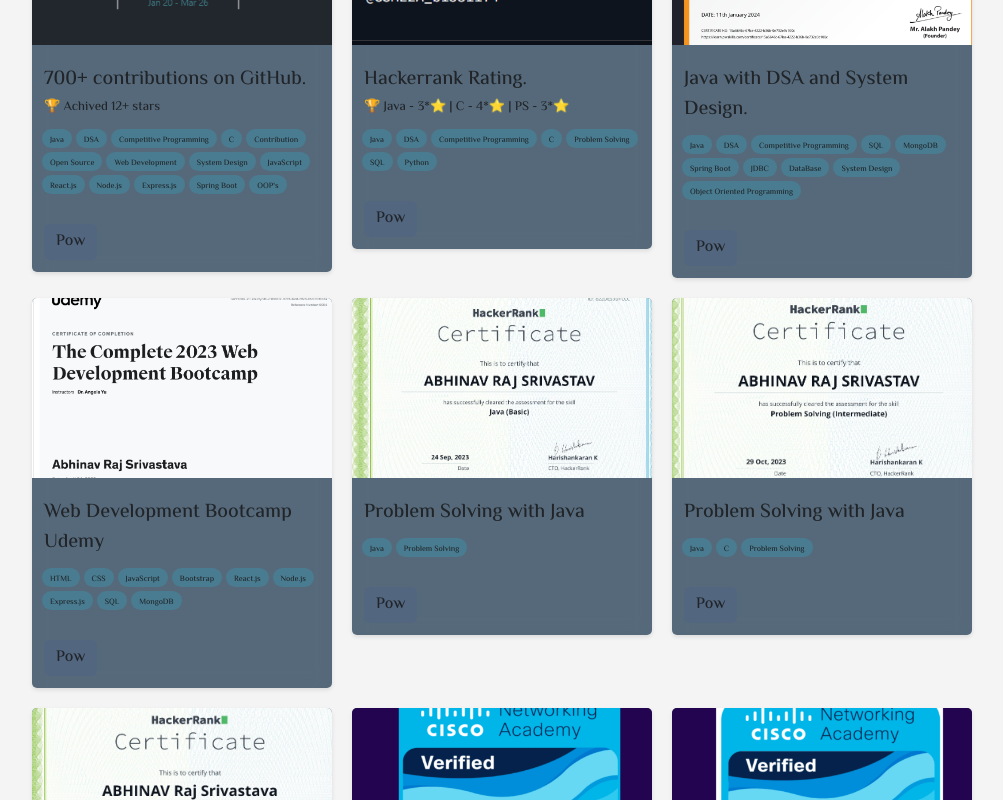
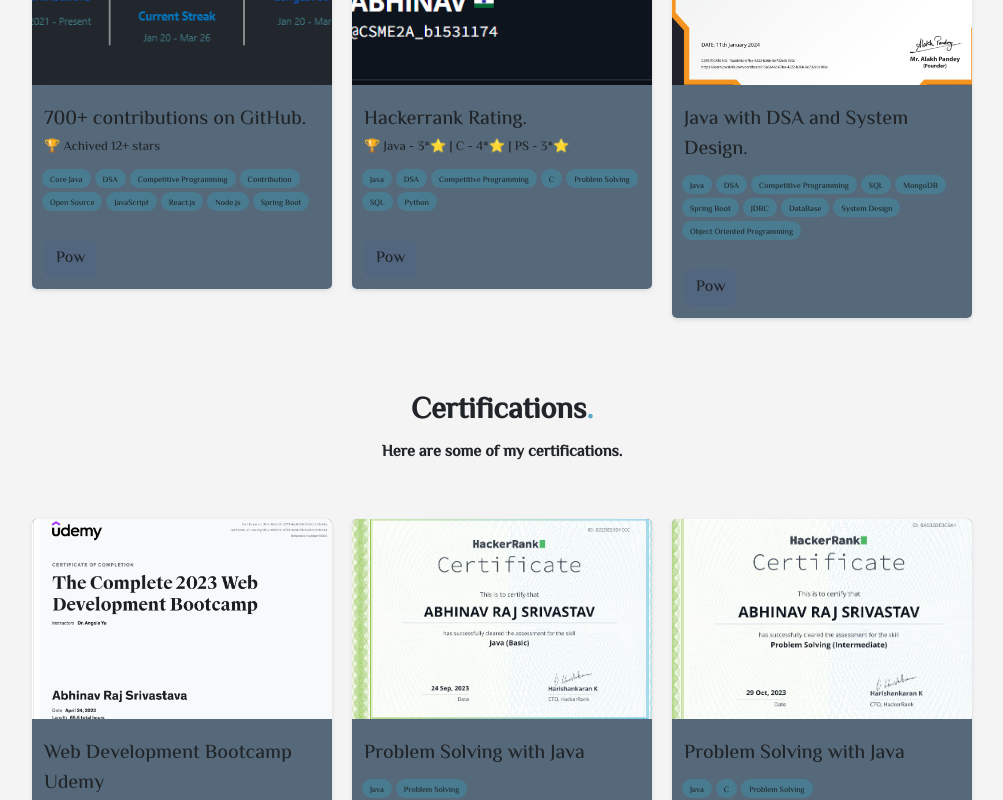
Before and after one commit to Abhinavrajsrivastav/AbhainavSrivastav, a React (Create React App) app: page /Achievements in a window 1280 px wide. Shown: the part 760-1560 px from the top of the page, without its empty margins (138-1141 px from the left). Built offline with nearby package versions, Linux system fonts and the light colour scheme.

Commit message:
26-03-2024-003

```diff
--- a/src/Components/Achivements/Achivements.css
+++ b/src/Components/Achivements/Achivements.css
@@ -1,5 +1,3 @@
-@import url('https://fonts.googleapis.com/css2?family=El+Messiri:wght@500&display=swap');
-
 .Page-Work-Container {
   display: flex;
   flex-direction: column;
@@ -27,10 +25,6 @@
   padding: 10px 0 20px 0;;
 }
 
-.Work-Head .Page-Text-description{
-  font-size: 15px;
-}
-
 .Page-Text{
   padding-bottom: 10px;
   font-size: 30px;
@@ -42,6 +36,32 @@
 }
 
 .Page-Cards {
+  display: flex;
+  flex-wrap: wrap;
+  justify-content: center;
+  align-items: start;
+  position: relative;
+  left: 0px;
+  max-width: 1200px;
+}
+
+.Second-Part {
+  margin-top: 50px; /* Adjust as per your design */
+}
+
+.Second-Part .Page-Work-Head {
+  /* Add styles for the certification section header */
+  font-size: 24px;
+  font-weight: bold;
+  margin-bottom: 20px;
+}
+
+.Second-Part .Page-Text-description {
+  font-size: 16px;
+}
+
+.Second-Part .Page-Cards {
+  /* Add styles for the certification section cards container */
   display: flex;
   flex-wrap: wrap;
   justify-content: center;
@@ -85,8 +105,6 @@
 .Achivement-fotter-btn {
   margin-top: 10px;
 }
-
-
 
 /* Media Query for Mobile View */
 @media (max-width: 1000px) {
--- a/src/Components/Achivements/Achivements.jsx
+++ b/src/Components/Achivements/Achivements.jsx
@@ -1,5 +1,5 @@
 import React from 'react';
-import AchivementsCard from './AchivementsCard/AchivementsCard'
+import AchivementsCard from './AchivementsCard/AchivementsCard';
 import './Achivements.css';
 import 'bootstrap/dist/css/bootstrap.min.css';
 
@@ -9,10 +9,10 @@
       <div className="Page-Work">
         <div className="Page-Work-Head">
           <span className="Page-Text">My Achievements<span>.</span></span><br />
-          <span className="Page-Text-description">Here are some of my Achievements, I Proudly  have.</span>
+          <span className="Page-Text-description">Here are some of my Achievements, I Proudly have.</span>
         </div>
         <div className="Page-Cards">
-        <AchivementsCard
+          <AchivementsCard
             src={"./images/Achivements/gfg.png"}
             gitHub={""}
             name={"Solved 400+ problems at GFG"}
@@ -20,7 +20,7 @@
             link={"https://auth.geeksforgeeks.org/user/abhirajsrivast254"}
             techs={["Java", "DSA", "Competitive Programming","C","Coding Contest"]}
           />
-           <AchivementsCard
+          <AchivementsCard
             src={"./images/Achivements/leetcode.png"}
             gitHub={""}
             name={"Solved 80+ problems solved at leetdode."}
@@ -42,7 +42,7 @@
             name={"700+ contributions on GitHub."}
             about={"🏆 Achived 12+ stars"}
             link={"https://github.com/Abhinavrajsrivastav"}
-            techs={["Java", "DSA", "Competitive Programming","C","Contribution","Open Source","Web Development","System Design","JavaScript","React.js","Node.js","Express.js","Spring Boot","OOP's"]}
+            techs={["Core Java", "DSA", "Competitive Programming","Contribution","Open Source","JavaScript","React.js","Node.js","Spring Boot"]}
           />
           <AchivementsCard
             src={"./images/Achivements/Hackerranks.png"}
@@ -60,6 +60,16 @@
             link={"https://learn.pwskills.com/certificate/15a6646c-67ba-4222-b36b-0e732e9c100c"}
             techs={["Java", "DSA", "Competitive Programming", "SQL", "MongoDB", "Spring Boot", "JDBC","DataBase", "System Design","Object Oriented Programming"]}
           />
+          {/* Add other achievement cards here */}
+        </div>
+      </div>
+
+      <div className="Second-Part">
+        <div className="Page-Work-Head">
+          <span className="Page-Text">Certifications<span>.</span></span><br />
+          <span className="Page-Text-description">Here are some of my certifications.</span>
+        </div>
+        <div className="Page-Cards">
           <AchivementsCard
             src={"./images/Achivements/Web_Development_Bootcamp.png"}
             gitHub={""}
@@ -108,19 +118,9 @@
             link={"https://www.credly.com/users/abhinav-raj-srivastav/badges"}
             techs={["Python Basics", "Fundamentals"]}
           />
+          {/* Add other certification cards here */}
         </div>
       </div>
-
-      {/* <div className="Achivement-fotter">
-        <div className="Achivement-fotter-line">
-          <div className="line-1"></div>
-          <div className="or">Or</div>
-          <div className="line-2"></div>
-        </div>
-        <div className="Achivement-fotter-btn">
-          <Test />
-        </div>
-      </div> */}
     </div>
   );
 }
--- a/src/Components/Achivements/AchivementsCard/AchivementsCard.css
+++ b/src/Components/Achivements/AchivementsCard/AchivementsCard.css
@@ -20,7 +20,7 @@
 
 .Achive-Work-Img {
   width: auto;
-  height: 180px;
+  height: 200px;
   position: relative;
   overflow: hidden;
   background: fixed;
@@ -116,7 +116,7 @@
     width: 380px;
     height: auto;
     position: relative;
-    padding-bottom: 50px;
+    padding-bottom: 0px;
     left: 9px;
     max-height: 450px;
     gap: 0px;
@@ -132,7 +132,8 @@
   }
 
   .Achive-Work-Img {
-    height: 190px;
+    height: 200px;
+    width: auto;
     max-height: 350px;
     width: auto;
     object-fit: contain;
```
